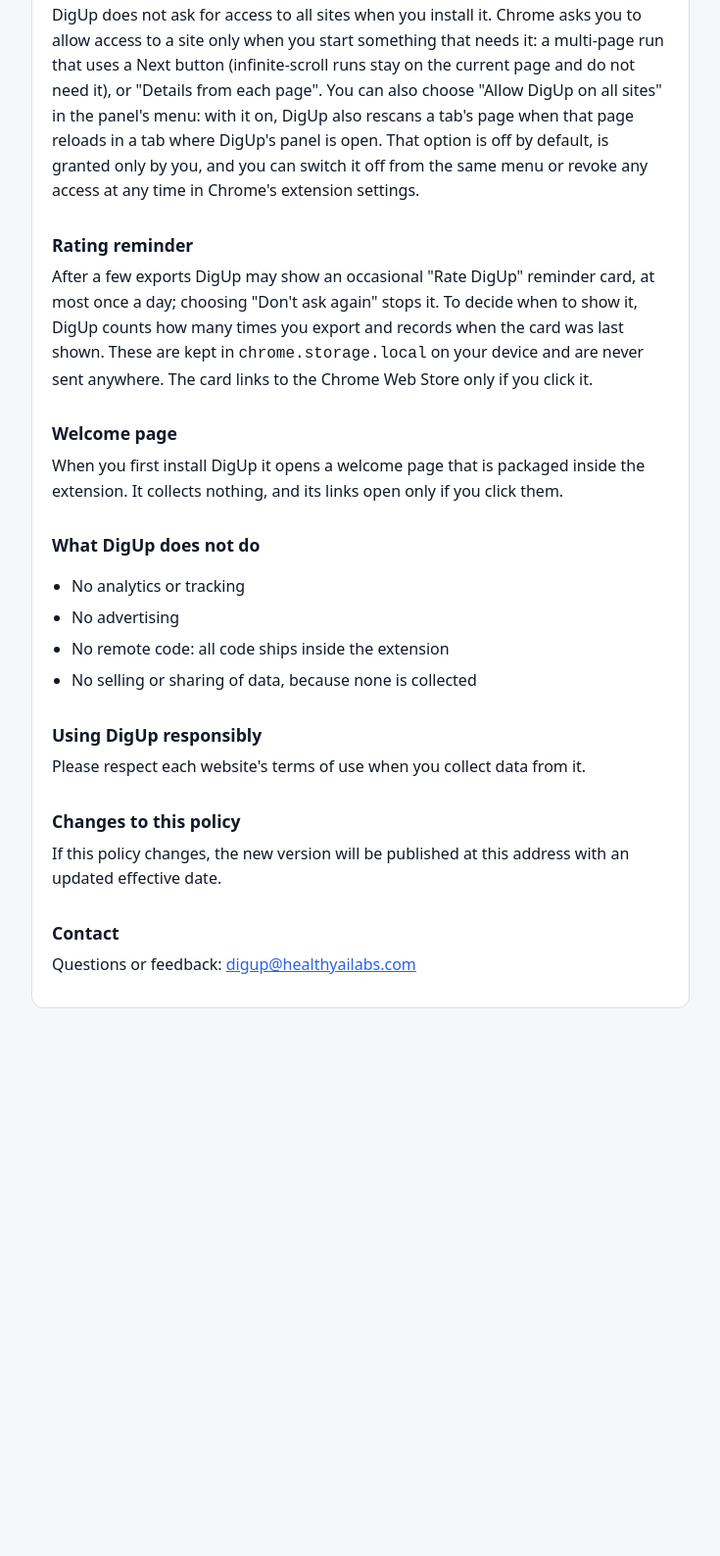
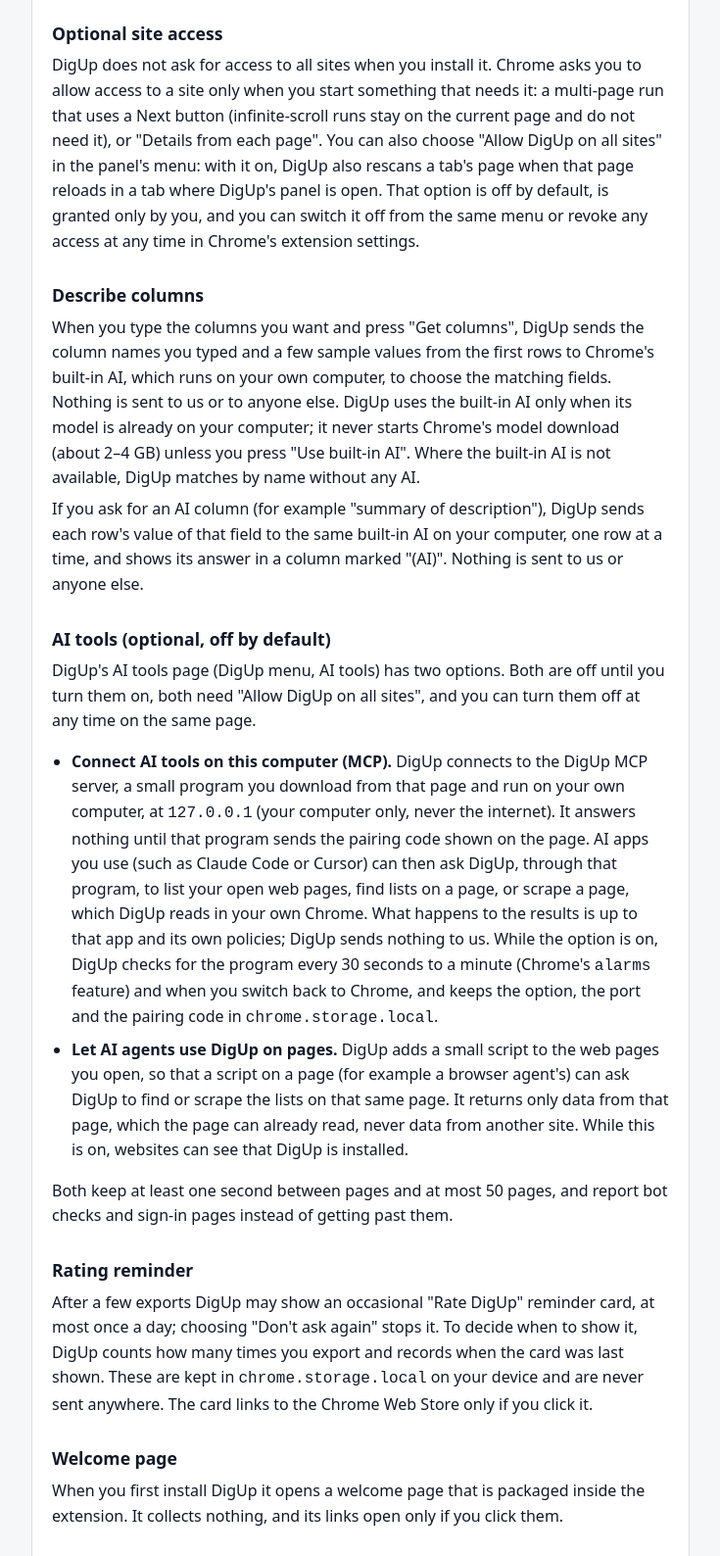
Before and after one commit to satyasampathirao/DigUp, a plain HTML site: page privacy.html in a window 1280 px wide. Shown: the part 1212-2800 px from the top of the page at 98% size, without its empty margins (272-1007 px from the left). Before the commit the page ends 2289 px from the top, so only its background shows below. Drawn offline with Linux system fonts and the light colour scheme.

Commit message:
Update DigUp privacy policy for 1.2.0
Co-Authored-By: Claude Opus 5.5 <noreply@anthropic.com>

```diff
--- a/privacy.html
+++ b/privacy.html
@@ -25,7 +25,7 @@
 <main>
 <article>
   <h1>DigUp Privacy Policy</h1>
-  <p class="meta">Effective date: 2026-11-05</p>
+  <p class="meta">Effective date: 2026-11-06</p>
 
   <p class="lead">DigUp does not collect, transmit, sell or share any personal or browsing data. Everything happens on your device.</p>
 
@@ -33,13 +33,13 @@
   <p>DigUp is a Chrome extension that reads tables and lists from the web page you are viewing and lets you export them as CSV, Excel or JSON files, or copy them for Google Sheets.</p>
 
   <h2>Data we collect</h2>
-  <p>None. DigUp has no servers, no accounts and no analytics. It does not collect personal information, browsing history, page content or usage statistics, and it sends nothing to us. The only requests it makes are the detail-page fetches described below, which you start yourself.</p>
+  <p>None. DigUp has no servers, no accounts and no analytics. It does not collect personal information, browsing history, page content or usage statistics, and it sends nothing to us. The only requests it makes are the detail-page fetches described below, which you start yourself, and, only if you turn on the MCP link under AI tools, a connection to a program on your own computer.</p>
 
   <h2>How your data is handled</h2>
   <ul>
     <li><strong>Scraping happens locally.</strong> The page is read and processed inside your browser. Nothing is sent to us or to any third party.</li>
     <li><strong>Saved site setups</strong> (the list you chose, column names and the Next button for a site, plus a short fingerprint of the page you saved it on, never the page address itself, so DigUp can tell you when that page's layout may have changed) are stored in <code>chrome.storage.local</code> on your device so DigUp can offer them on your next visit. You can reset them in the panel, or remove them by uninstalling the extension.</li>
-    <li><strong>Recent results</strong> are kept in <code>chrome.storage.session</code> so you can restore them if the panel is reopened. Chrome clears this when the browser closes.</li>
+    <li><strong>Recent results</strong> are kept in <code>chrome.storage.session</code> so you can restore them if the panel is reopened, and to show them in a tab of DigUp's own when you choose "Open as page". Chrome clears this when the browser closes.</li>
     <li><strong>Exports are files you download.</strong> CSV, Excel and JSON files are saved to your computer by your browser, and "Copy" places text on your clipboard. What you do with them afterwards is up to you.</li>
   </ul>
 
@@ -48,6 +48,18 @@
 
   <h2>Optional site access</h2>
   <p>DigUp does not ask for access to all sites when you install it. Chrome asks you to allow access to a site only when you start something that needs it: a multi-page run that uses a Next button (infinite-scroll runs stay on the current page and do not need it), or "Details from each page". You can also choose "Allow DigUp on all sites" in the panel's menu: with it on, DigUp also rescans a tab's page when that page reloads in a tab where DigUp's panel is open. That option is off by default, is granted only by you, and you can switch it off from the same menu or revoke any access at any time in Chrome's extension settings.</p>
+
+  <h2>Describe columns</h2>
+  <p>When you type the columns you want and press "Get columns", DigUp sends the column names you typed and a few sample values from the first rows to Chrome's built-in AI, which runs on your own computer, to choose the matching fields. Nothing is sent to us or to anyone else. DigUp uses the built-in AI only when its model is already on your computer; it never starts Chrome's model download (about 2–4 GB) unless you press "Use built-in AI". Where the built-in AI is not available, DigUp matches by name without any AI.</p>
+  <p>If you ask for an AI column (for example "summary of description"), DigUp sends each row's value of that field to the same built-in AI on your computer, one row at a time, and shows its answer in a column marked "(AI)". Nothing is sent to us or anyone else.</p>
+
+  <h2>AI tools (optional, off by default)</h2>
+  <p>DigUp's AI tools page (DigUp menu, AI tools) has two options. Both are off until you turn them on, both need "Allow DigUp on all sites", and you can turn them off at any time on the same page.</p>
+  <ul>
+    <li><strong>Connect AI tools on this computer (MCP).</strong> DigUp connects to the DigUp MCP server, a small program you download from that page and run on your own computer, at <code>127.0.0.1</code> (your computer only, never the internet). It answers nothing until that program sends the pairing code shown on the page. AI apps you use (such as Claude Code or Cursor) can then ask DigUp, through that program, to list your open web pages, find lists on a page, or scrape a page, which DigUp reads in your own Chrome. What happens to the results is up to that app and its own policies; DigUp sends nothing to us. While the option is on, DigUp checks for the program every 30 seconds to a minute (Chrome's <code>alarms</code> feature) and when you switch back to Chrome, and keeps the option, the port and the pairing code in <code>chrome.storage.local</code>.</li>
+    <li><strong>Let AI agents use DigUp on pages.</strong> DigUp adds a small script to the web pages you open, so that a script on a page (for example a browser agent's) can ask DigUp to find or scrape the lists on that same page. It returns only data from that page, which the page can already read, never data from another site. While this is on, websites can see that DigUp is installed.</li>
+  </ul>
+  <p>Both keep at least one second between pages and at most 50 pages, and report bot checks and sign-in pages instead of getting past them.</p>
 
   <h2>Rating reminder</h2>
   <p>After a few exports DigUp may show an occasional "Rate DigUp" reminder card, at most once a day; choosing "Don't ask again" stops it. To decide when to show it, DigUp counts how many times you export and records when the card was last shown. These are kept in <code>chrome.storage.local</code> on your device and are never sent anywhere. The card links to the Chrome Web Store only if you click it.</p>
```
